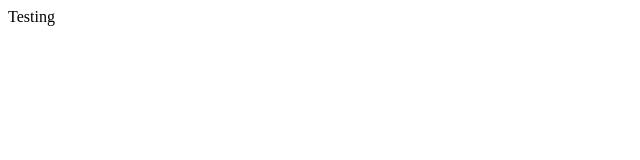
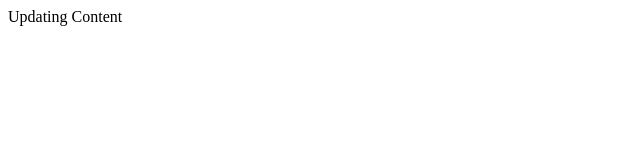
Before and after one commit to antcoop/Kanban, a plain HTML site: page index.html in a window 1280 px wide. Shown: the full height of the page, 0-640 px from the left. Drawn offline with Linux system fonts and the light colour scheme.

Commit message:
Updated content

```diff
--- a/index.html
+++ b/index.html
@@ -7,7 +7,7 @@
 </head>
 <body>
   <section>
-    <div>Testing</div>
+    <div>Updating Content</div>
   </section>
   <footer>
 </body>
```
